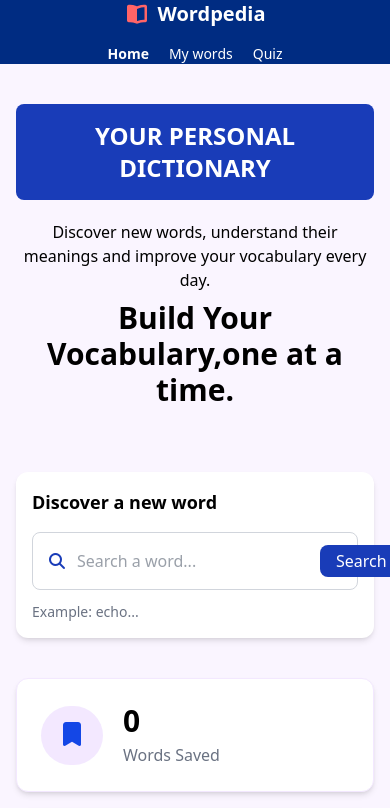
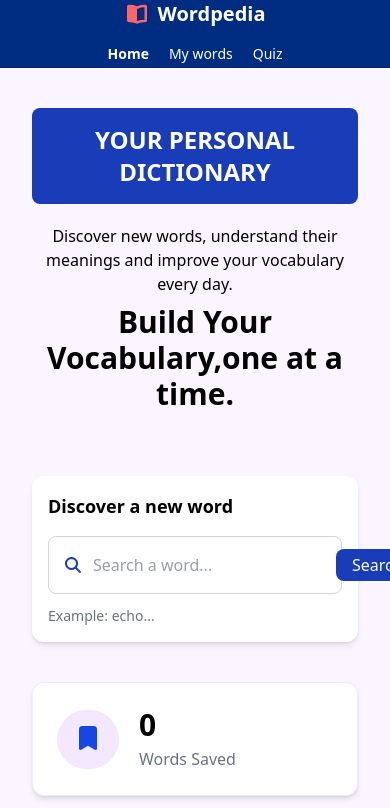
Before and after one commit to beherakiran/wordpedia, a plain HTML site: page index.html in a window 390 px wide. Shown: the top 808 px of the page. Drawn offline with nearby package versions, Linux system fonts and the light colour scheme.

Commit message:
Improve spacing in all pages

```diff
--- a/index.html
+++ b/index.html
@@ -12,8 +12,8 @@
       referrerpolicy="no-referrer"
     />
   </head>
-  <body class="bg-purple-50">
-    <header class="sticky top-0 z-50 bg-[#002C82] text-white">
+  <body class="bg-purple-50 min-h-screen flex flex-col">
+    <header class="sticky top-0 z-50 bg-[#002C82] text-white pb-1">
       <nav class=" min-h-16 md:h-20 flex flex-col sm:flex-row items-center justify-between gap-3 px-4 sm:px-6 md:px-8">
         <div class="gap-2 sm:gap-3 items-center flex">
           <i class="fa-solid fa-book-open text-xl sm:text-2xl text-red-400"></i>
@@ -26,7 +26,7 @@
         </div>
       </nav>
     </header>
-    <main>
+    <main class="flex-1 px-4 sm:px-6 lg:px-8">
       <section class="text-center px-4 sm:px-6 py-10 sm:py-12 md:py-14">
         <h2
           class="text-2xl sm:text-3xl md:text:4xl font-bold text-white bg-blue-800 inline-block rounded-lg px-4 sm:px-5 py-4"
```
Also changed, not shown: mywords.html (+3 -3 lines), quiz.html (+2 -2 lines).
